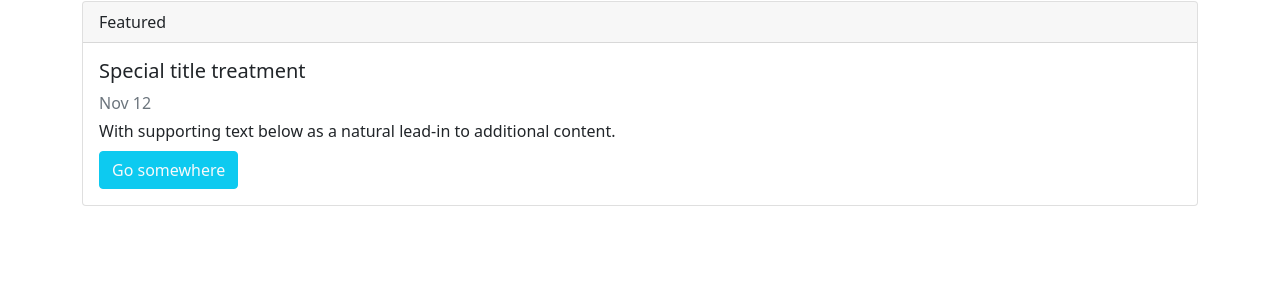
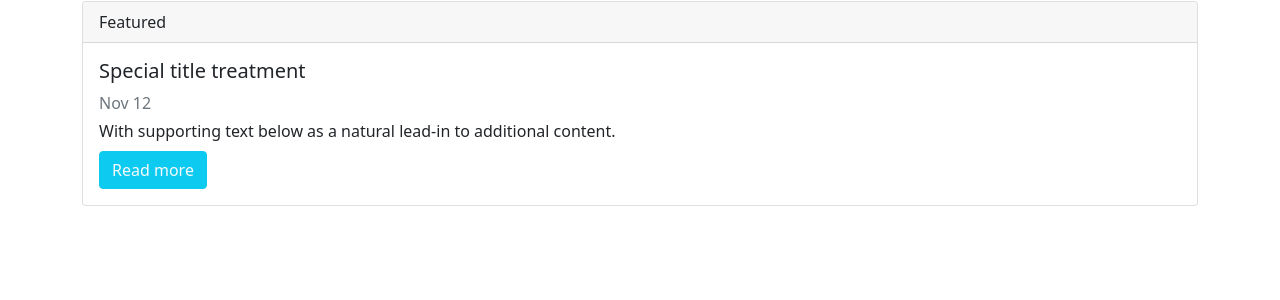
Before and after one commit to git-group-projects/LMSrepo, a Django app: page / in a window 1280 px wide. Shown: the part 359-659 px from the top of the page. Run offline with Django 3.2, Linux system fonts and the light colour scheme.

Commit message:
changed basic text

```diff
--- a/LMS/dashboard/templates/dashboard/index.html
+++ b/LMS/dashboard/templates/dashboard/index.html
@@ -2,7 +2,6 @@
 {% block title %}Dashboard Index{% endblock title %}
 {% block dashboardactive %}active{% endblock dashboardactive %}
 {% block content %}
-
   <div class="container my-3">
   <h2 class="my-3">Subjects:</h2>
     <div class="card">
@@ -14,7 +13,7 @@
     <div class="mb-1 text-muted">Nov 12</div>
     <p class="card-text mb-2">With supporting text below as a natural lead-in to additional content.</p>
 
-    <a href="/dashboard/post" class="btn btn-info text-light">Go somewhere</a>
+    <a href="/dashboard/post" class="btn btn-info text-light">Read more</a>
     </div>
     </div>
     </div>
--- a/LMS/dashboard/templates/dashboard/post.html
+++ b/LMS/dashboard/templates/dashboard/post.html
@@ -2,4 +2,5 @@
 {% block title %}Post{% endblock title %}
 {% block content %}
 
+
 {% endblock content %}
--- a/LMS/home/templates/home/home.html
+++ b/LMS/home/templates/home/home.html
@@ -23,7 +23,7 @@
     <div class="mb-1 text-muted">Nov 12</div>
     <p class="card-text mb-2">With supporting text below as a natural lead-in to additional content.</p>
 
-    <a href="/dashboard/post" class="btn btn-info text-light">Go somewhere</a>
+    <a href="/dashboard/post" class="btn btn-info text-light">Read more</a>
     </div>
     </div>
     </div>
```
